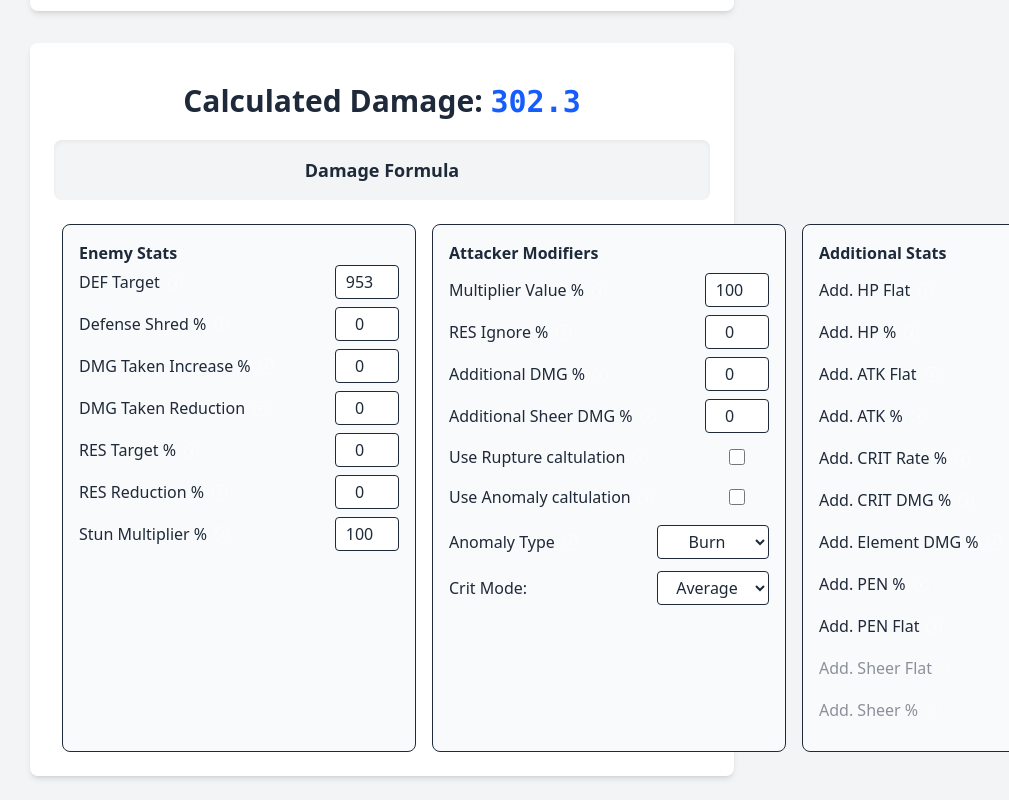
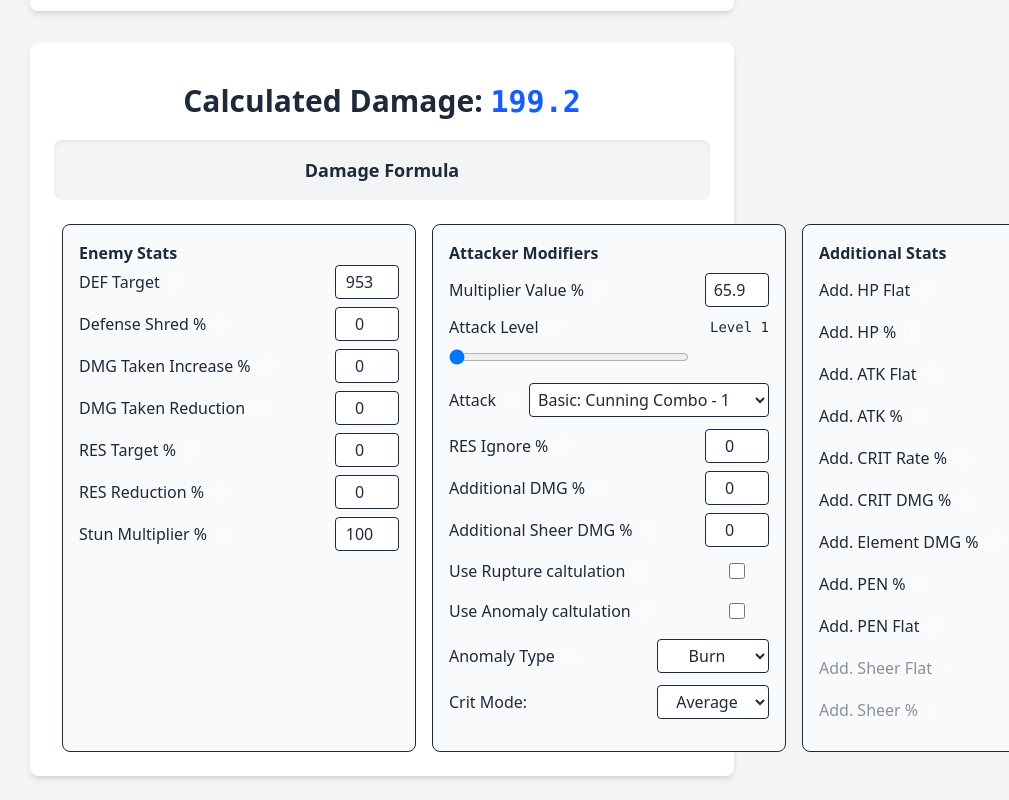
Before and after one commit to gigachadthegreat/zzzstatcalculator, a React (Vite) app: page / in a window 1280 px wide. Shown: the part 1547-2347 px from the top of the page, without its empty margins (258-1267 px from the left). Built offline with nearby package versions, Linux system fonts and the light colour scheme.

Commit message:
feat: adds selectin for attack and it's level of the character that autofills the multiplier value. mutliplier value can still be manually adjusted by user

```diff
--- a/src/components/DamageCalculator.tsx
+++ b/src/components/DamageCalculator.tsx
@@ -1,5 +1,12 @@
-import { useState } from "react";
-import { type Stats, levelFactorAttacker, AnomalyMultipliers, type CharacterAttack } from "../constants/types";
+import { useEffect, useState } from "react";
+import {
+    type Stats,
+    levelFactorAttacker,
+    AnomalyMultipliers,
+    type CharacterAttacks,
+    type AttackStats,
+    AttackTypes,
+} from "../constants/types";
 import LabelWithTextInput from "./LabelWithTextInput";
 import { getMultiplierFromAttack } from "../lib/Utility";
 
@@ -21,6 +28,7 @@ import {
 } from "../lib/Calculations.ts";
 
 import LabelWithInfo from "./LabelWithInfo";
+import RangeSlider from "./RangeSlider";
 import { Attacks } from "../constants/AttackStats.tsx";
 
 function DamageCalculator({
@@ -192,6 +200,19 @@ function DamageCalculator({
     // setCharacterLevel: (value: number) => void;
 }) {
     const [isFormulaVisible, setIsFormulaVisible] = useState(false);
+    const [attackUsed, setAttackUsed] = useState<string>(
+        Attacks.filter((attack) => attack.characterName === characterName)[0].attackStats[0].attackName
+    );
+    const [attackLevel, setAttackLevel] = useState<number>(1);
+
+    useEffect(() => {
+        setMultiplierValue(getMultiplierFromAttack(Attacks, characterName, attackUsed, attackLevel));
+    }, [attackUsed, attackLevel, characterName]);
+
+    useEffect(() => {
+        setAttackUsed(Attacks.filter((attack) => attack.characterName === characterName)[0].attackStats[0].attackName);
+    }, [characterName]);
+
 
     // Character Stats
     const modifiedStats: Stats | null = calculatedStats
@@ -581,6 +602,49 @@ function DamageCalculator({
                             inputValue={multiplierValue}
                         />
                     </div>
+
+                    <div className="flex flex-col gap-2 mb-2">
+                        <div className="flex items-center justify-between">
+                            <LabelWithInfo labelText={"Attack Level"} infoText={"Choose attack level (1-16)"} />
+                            <div className="text-sm font-mono">Level {attackLevel}</div>
+                        </div>
+                        <div className="w-3/4">
+                            <input
+                            type="range"
+                            min={1}
+                            max={16}
+                            value={attackLevel}
+                            onChange={(e) => setAttackLevel(Number(e.target.value))}
+                            className="w-full"
+                            />
+                        </div>
+                    </div>
+
+
+                    <div className="flex items-center gap-2 mb-2 py-1 w-80 justify-between">
+                        <LabelWithInfo labelText={"Attack"} infoText={"The used by the the character."} />
+                        <select
+                            value={attackUsed}
+                            onChange={(e) => setAttackUsed(e.target.value)}
+                            className="p-1 border rounded bg-white dark:bg-slate-700 dark:border-slate-600 w-3/4 "
+                        >
+                            {Object.keys(AttackTypes).map((type) => (
+                                <optgroup label={type} key={type}>
+                                    {Attacks.filter((attack) => attack.characterName === characterName)[0]
+                                        .attackStats.filter((attackStat) => attackStat.attackType === type)
+                                        .map((key) => (
+                                            <option value={key.attackName} key={key.attackName}>
+                                                {key.attackName}
+                                            </option>
+                                        ))}
+                                </optgroup>
+                            ))}
+                        </select>{" "}
+                    </div>
+
+
+
+
                     <div className="flex items-center gap-2 mb-2">
                         <LabelWithTextInput
                             labelText="RES Ignore %"
--- a/src/constants/AttackStats.tsx
+++ b/src/constants/AttackStats.tsx
@@ -1,6 +1,7 @@
-import type { CharacterAttack } from "./types";
+import { calculateDamageDealt } from "../lib/Calculations";
+import type { CharacterAttacks } from "./types";
 
-export const Attacks: CharacterAttack[] = [
+export const Attacks: CharacterAttacks[] = [
     {
         characterName: "Nicole",
         attackStats: [
@@ -10,7 +11,7 @@ export const Attacks: CharacterAttack[] = [
             { attackName: "Basic: Cunning Combo - 3", attackType: "BASIC", Level1Damage: 304.3, growthPerLevel: 27.3 },
             { attackName: "Basic: Do As I Please - 1", attackType: "BASIC", Level1Damage: 88.1, growthPerLevel: 8.1 },
             { attackName: "Basic: Do As I Please - 2", attackType: "BASIC", Level1Damage: 100.9, growthPerLevel: 9.3 },
-            { attackName: "Basic: Do As I Please - 2", attackType: "BASIC", Level1Damage: 452.3, growthPerLevel: 41.3 },
+            { attackName: "Basic: Do As I Please - 3", attackType: "BASIC", Level1Damage: 452.3, growthPerLevel: 41.3 },
             // DASH
             { attackName: "Dash: Jack in the Box - Forward", attackType: "DASH", Level1Damage: 158.2, growthPerLevel: 14.2 },
             { attackName: "Dash: Jack in the Box - Backward", attackType: "DASH", Level1Damage: 60.0, growthPerLevel: 5.5 },
@@ -455,7 +456,7 @@ export const Attacks: CharacterAttack[] = [
             // CHAIN
             { attackName: "Chain: Claw Swipe", attackType: "CHAIN", Level1Damage: 536.2, growthPerLevel: 48.8 },
             // ULT
-            { attackName: "Ultimate: Claw Smash", attackType: "ULT", Level1Damage: 1571.1, growthPerLevel: 142.9 },
+            { attackName: "Ultimate: Claw Smash", attackType: "ULT", Level1Damage: 1571.1, growthPerLevel: 142.9,  },
         ],
     },
     {
@@ -468,13 +469,13 @@ export const Attacks: CharacterAttack[] = [
             { attackName: "Basic: Don't Move! - 4", attackType: "BASIC", Level1Damage: 151, growthPerLevel: 13.8 },
             { attackName: "Basic: Don't Move! - 5", attackType: "BASIC", Level1Damage: 162.2, growthPerLevel: 14.8 },
 
-            { attackName: "Basic: Please Do Not Resist Physical - 1", attackType: "BASIC", Level1Damage: 53.7, growthPerLevel: 4.9 },
-            { attackName: "Basic: Please Do Not Resist Physical - 2", attackType: "BASIC", Level1Damage: 53.7, growthPerLevel: 4.9 },
-            { attackName: "Basic: Please Do Not Resist Physical - 3", attackType: "BASIC", Level1Damage: 160.9, growthPerLevel: 14.7 },
+            { attackName: "Basic: Please Do Not Resist - Physical - 1", attackType: "BASIC", Level1Damage: 53.7, growthPerLevel: 4.9 },
+            { attackName: "Basic: Please Do Not Resist - Physical - 2", attackType: "BASIC", Level1Damage: 53.7, growthPerLevel: 4.9 },
+            { attackName: "Basic: Please Do Not Resist - Physical - 3", attackType: "BASIC", Level1Damage: 160.9, growthPerLevel: 14.7 },
 
-            { attackName: "Basic: Please Do Not Resist Ether - 1", attackType: "BASIC", Level1Damage: 135.9, growthPerLevel: 12.4 },
-            { attackName: "Basic: Please Do Not Resist Ether - 2", attackType: "BASIC", Level1Damage: 135.9, growthPerLevel: 12.4 },
-            { attackName: "Basic: Please Do Not Resist Ether - 3", attackType: "BASIC", Level1Damage: 407.7, growthPerLevel: 37.7 },
+            { attackName: "Basic: Please Do Not Resist - Ether - 1", attackType: "BASIC", Level1Damage: 135.9, growthPerLevel: 12.4 },
+            { attackName: "Basic: Please Do Not Resist - Ether - 2", attackType: "BASIC", Level1Damage: 135.9, growthPerLevel: 12.4 },
+            { attackName: "Basic: Please Do Not Resist - Ether - 3", attackType: "BASIC", Level1Damage: 407.7, growthPerLevel: 37.7 },
             // DASH
             { attackName: "Dash: Firepower Offensive", attackType: "DASH", Level1Damage: 55.1, growthPerLevel: 5.1 },
             { attackName: "Dash: Overwhelming Firepower", attackType: "DASH", Level1Damage: 53.7, growthPerLevel: 4.9 },
@@ -902,9 +903,11 @@ export const Attacks: CharacterAttack[] = [
             { attackName: "EX Special: ", attackType: "EXSPECIAL", Level1Damage: 541.2, growthPerLevel: 49.2 },
             { attackName: "EX Special: ", attackType: "EXSPECIAL", Level1Damage: 59.6, growthPerLevel: 5.5 },
             // CHAIN
-            { attackName: "Chain: Lunalux - Snare", attackType: "CHAIN", Level1Damage: 829.3, growthPerLevel: 75.4 },
+            { attackName: "Chain: Lunalux - Snare - AA active", attackType: "CHAIN", Level1Damage: 829.3, growthPerLevel: 75.4, calculatorType: "EvelynChainAActive" },
+            { attackName: "Chain: Lunalux - Snare - AA inactive", attackType: "CHAIN", Level1Damage: 829.3, growthPerLevel: 75.4 },
             // ULT
-            { attackName: "Ultimate: Lunalux Garrote", attackType: "ULT", Level1Damage: 1988.5, growthPerLevel: 180.2 },
+            { attackName: "Ultimate: Lunalux Garrote - AA active", attackType: "ULT", Level1Damage: 1988.5, growthPerLevel: 180.2 , calculatorType: "EvelynUltAActive" },
+            { attackName: "Ultimate: Lunalux Garrote - AA inactive", attackType: "ULT", Level1Damage: 1988.5, growthPerLevel: 180.2 },
         ],
     },
     {
--- a/src/constants/types.ts
+++ b/src/constants/types.ts
@@ -11,7 +11,6 @@ export const AttackTypes = {
     EXSPECIAL: "EXSPECIAL",
     CHAIN: "CHAIN",
     ULT: "ULT",
-    NONE: "NONE"
 }
 
 export type statTypeKeys = keyof typeof StatType;
@@ -100,7 +99,7 @@ export interface Character {
     stats: Stats;
 }
 
-export interface CharacterAttack {
+export interface CharacterAttacks {
     characterName: string;
     attackStats: AttackStats[];
 }
@@ -110,6 +109,7 @@ export interface AttackStats {
     attackType: attackTypeKey;
     Level1Damage: number;
     growthPerLevel: number;
+    calculatorType?: string;
 }
 
 export interface Wengine {
--- /dev/null
+++ b/src/lib/CustomCalculators.tsx
@@ -0,0 +1,3 @@
+export const EvelynChainAActive = () => {
+
+}
--- a/src/lib/Utility.ts
+++ b/src/lib/Utility.ts
@@ -1,4 +1,4 @@
-import { AnomalyMultipliers, type Character, type CharacterAttack, type SelectedDrives, type SeletedSubstats } from "../constants/types";
+import { AnomalyMultipliers, type Character, type CharacterAttacks, type SelectedDrives, type SeletedSubstats } from "../constants/types";
 import { type Wengine } from "../constants/types";
 
 export const getCharacterFromName = (name: string, characters: Character[]): Character => {
@@ -32,7 +32,7 @@ export const getSortedList = (names: string[]) => {
 
 
 
-export const getMultiplierFromAttack = (Attacks: CharacterAttack[], characterName: string, attackName: string, attackLvl: number) => {
+export const getMultiplierFromAttack = (Attacks: CharacterAttacks[], characterName: string, attackName: string, attackLvl: number) => {
     const attack = Attacks.find((characterAttacks) => characterAttacks.characterName === characterName);
 
     if (attack == undefined) throw new Error("Attack not found");
@@ -40,7 +40,7 @@ export const getMultiplierFromAttack = (Attacks: CharacterAttack[], characterNam
     const attackLvl1Damage = attack.attackStats.find((attack) => attack.attackName === attackName)?.Level1Damage ?? 0;
     const attackGrowthPerLevel = attack.attackStats.find((attack) => attack.attackName === attackName)?.growthPerLevel ?? 0;
 
-    return attackLvl1Damage + attackLvl * attackGrowthPerLevel;
+    return attackLvl1Damage + (attackLvl-1) * attackGrowthPerLevel;
 };
 
 
```
